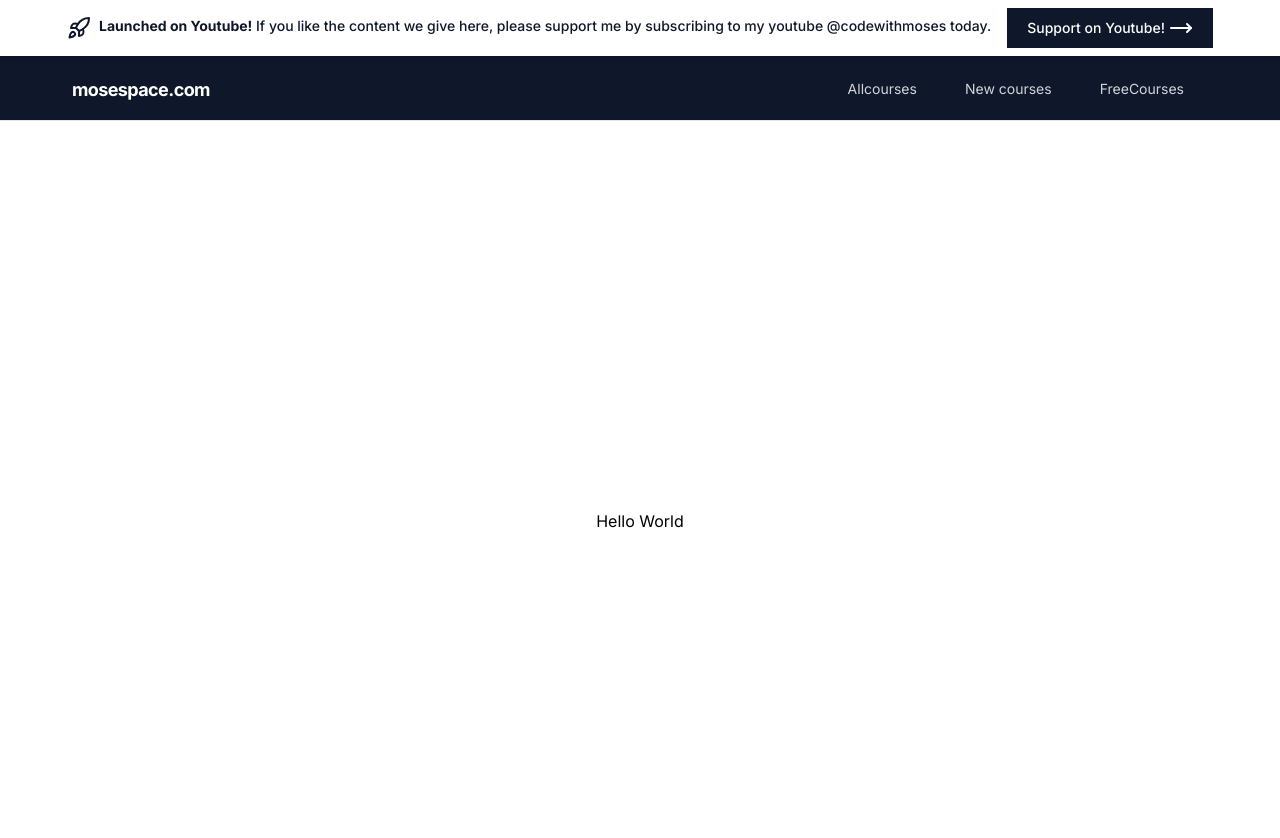
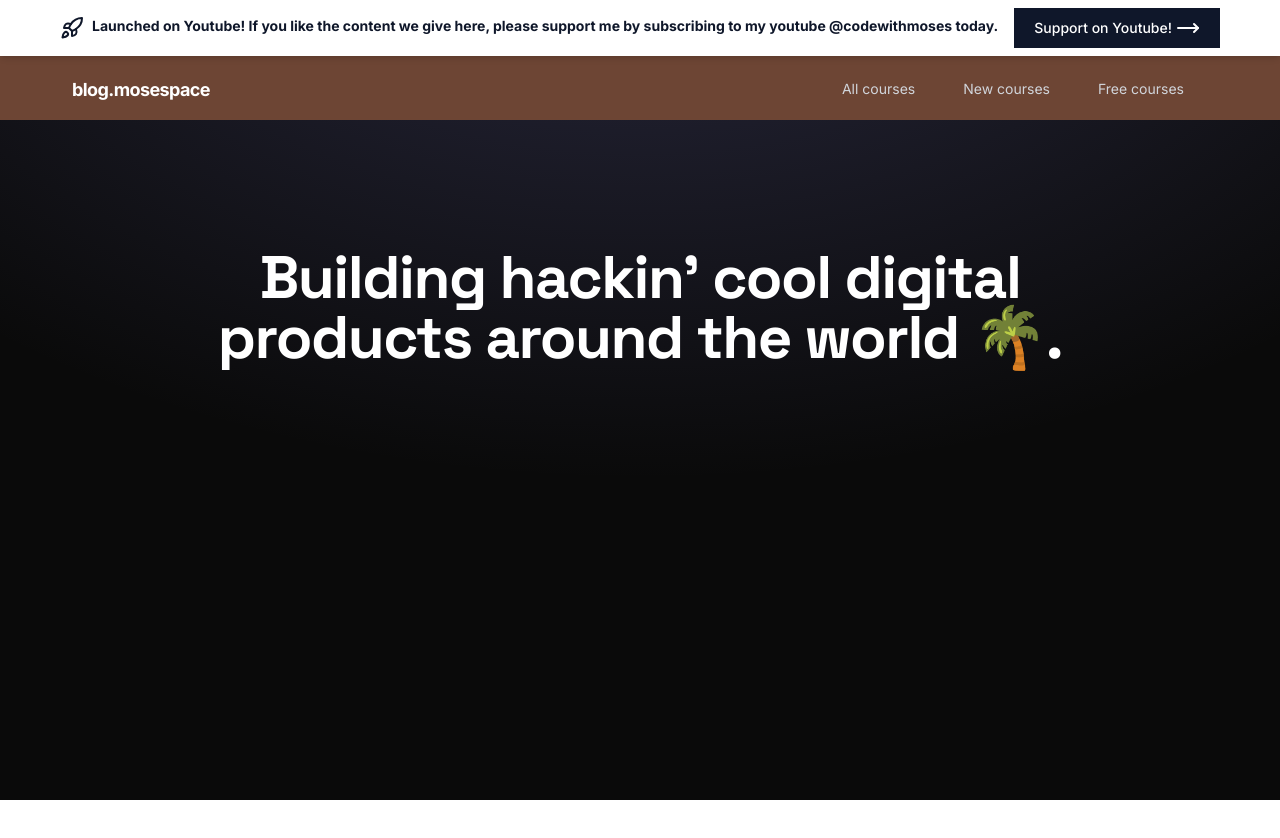
Before and after one commit to mosespace/blog.mosespace, a Next.js app: page / in a window 1280 px wide. Shown: the top 838 px of the page. After the commit the page ends 800 px from the top, so only its background shows below. Built offline with nearby package versions, Linux system fonts and the light colour scheme.

Commit message:
feat: initial initial commit

```diff
--- a/app/page.tsx
+++ b/app/page.tsx
@@ -1,9 +1,19 @@
-import Image from 'next/image'
+'use client'
+import localFont from 'next/font/local'
+
+const myFont = localFont({ src: '../public/fonts/Space_Grotesk.woff2' })
 
 export default function Home() {
   return (
-    <main className='flex min-h-screen items-center justify-center'>
-      Hello World
+    <main className='bg-blacks flex w-full justify-center'>
+      <div className='absolute top-0 z-[-2] h-screen w-full bg-neutral-950 bg-[radial-gradient(ellipse_80%_80%_at_50%_-20%,rgba(120,119,198,0.3),rgba(255,255,255,0))]'></div>
+      <div className='container flex max-w-5xl flex-col items-center justify-center text-center sm:py-20 md:py-32'>
+        <span className={myFont.className}>
+          <h1 className='font-heading mb-2 text-4xl font-bold leading-tight tracking-tight text-white sm:text-5xl md:text-6xl'>
+            Building hackin’ cool digital products around the world 🌴.
+          </h1>
+        </span>
+      </div>
     </main>
   )
 }
--- a/components/announcement.tsx
+++ b/components/announcement.tsx
@@ -1,7 +1,13 @@
+import React from 'react'
 import { MoveRight, Rocket } from 'lucide-react'
-import React from 'react'
 
-export default function Announcement() {
+export default function Announcement({
+  description = 'Launched on Youtube! If you like the content we give here, please support me by subscribing to my youtube @codewithmoses today.',
+  buttonInfo = 'Support on Youtube!',
+}: {
+  description: string
+  buttonInfo: string
+}) {
   return (
     <>
       <div className='borderk border-b-slate-900k fixed inset-x-0 top-0 z-10 bg-white px-4 py-[0.50rem] text-slate-900 shadow-md'>
@@ -10,13 +16,11 @@ export default function Announcement() {
             <div className='flex gap-2'>
               <Rocket />
               <p>
-                <span className='font-bold'>Launched on Youtube!</span> If you
-                like the content we give here, please support me by subscribing
-                to my youtube @codewithmoses today.
+                <span className='font-bold'>{description}</span>
               </p>
             </div>
             <button className='flex items-center gap-1 bg-slate-900 px-5 py-2 text-white'>
-              Support on Youtube!
+              {buttonInfo}
               <MoveRight />
             </button>
           </span>
--- a/components/navbar.tsx
+++ b/components/navbar.tsx
@@ -1,53 +1,46 @@
+import React from 'react'
+import Link from 'next/link'
 import { Menu } from 'lucide-react'
-import Link from 'next/link'
-import React from 'react'
+import { NavigationSection } from '@/types/infoType'
 
-export default function Navbar() {
+export default function Navbar({
+  path = '/',
+  pathName = 'blog.mosespace',
+  navLinks = [
+    { label: 'All courses', href: '/all-courses' },
+    { label: 'New courses', href: '/new-courses' },
+    { label: 'Free courses', href: '/free-courses' },
+  ],
+}: NavigationSection) {
   return (
     <div className='mt-14'>
-      <div className='relative mx-auto w-full border-b bg-slate-900 px-10'>
+      <div className='relative mx-auto w-full bg-primary px-10'>
         <div className='relative mx-auto flex w-full flex-col p-4 md:flex-row md:items-center md:justify-between md:px-6 lg:px-8'>
           <div className='flex flex-row items-center justify-between lg:justify-start'>
             <Link
-              href='/'
+              href={path}
               className='text-lg tracking-tight text-white focus:outline-none focus:ring lg:text-2xl'
             >
               <span className='font-bold focus:ring-0 lg:text-lg'>
-                mosespace.com
+                {pathName}
               </span>
             </Link>
-            <button className='inline-flex items-center justify-center p-2 text-gray-400 hover:text-orange-500 focus:text-black focus:outline-none md:hidden'>
+            <button className='inline-flex items-center justify-center p-2 text-gray-400 hover:text-lime-500 focus:text-black focus:outline-none md:hidden'>
               <Menu className='h-6 w-6' />
             </button>
           </div>
           <nav className='hidden flex-grow flex-col py-10 md:flex md:flex-row md:justify-end lg:py-0'>
             <ul className='list-none space-y-2 md:inline-flex md:items-center md:space-y-0'>
-              <li>
-                <Link
-                  href='#'
-                  className='border-b-2 border-transparent px-2 py-8 text-sm text-gray-300 hover:border-orange-600 hover:text-orange-500 md:px-3 lg:px-6'
-                >
-                  All
-                  <span className='hidden lg:inline'>courses</span>
-                </Link>
-              </li>
-              <li>
-                <Link
-                  href='#'
-                  className='border-b-2 border-transparent px-2 py-8 text-sm text-gray-300 hover:border-orange-600 hover:text-orange-500 md:px-3 lg:px-6'
-                >
-                  New courses
-                </Link>
-              </li>
-              <li>
-                <Link
-                  href='#'
-                  className='border-b-2 border-transparent px-2 py-8 text-sm text-gray-300 hover:border-orange-600 hover:text-orange-500 md:px-3 lg:px-6'
-                >
-                  Free
-                  <span className='hidden lg:inline'>Courses</span>
-                </Link>
-              </li>
+              {navLinks.map(({ label, href }) => (
+                <li key={label}>
+                  <Link
+                    href={href}
+                    className='border-b-2 border-transparent px-2 py-8 text-sm text-gray-300 hover:border-lime-600 hover:text-lime-500 md:px-3 lg:px-6'
+                  >
+                    <span className='hidden lg:inline'>{label}</span>
+                  </Link>
+                </li>
+              ))}
             </ul>
           </nav>
         </div>
--- a/styles/globals.css
+++ b/styles/globals.css
@@ -1,3 +1,13 @@
 @tailwind base;
 @tailwind components;
 @tailwind utilities;
+
+.bg {
+  background-color: hsla(153, 0%, 0%, 1);
+  background-image: radial-gradient(
+      at 100% 100%,
+      hsla(153, 91%, 69%, 1) 0px,
+      transparent 50%
+    ),
+    radial-gradient(at 41% 50%, hsla(349, 100%, 13%, 1) 0px, transparent 50%);
+}
--- a/tailwind.config.ts
+++ b/tailwind.config.ts
@@ -1,20 +1,18 @@
-import type { Config } from "tailwindcss";
+import type { Config } from 'tailwindcss'
 
 const config: Config = {
   content: [
-    "./pages/**/*.{js,ts,jsx,tsx,mdx}",
-    "./components/**/*.{js,ts,jsx,tsx,mdx}",
-    "./app/**/*.{js,ts,jsx,tsx,mdx}",
+    './pages/**/*.{js,ts,jsx,tsx,mdx}',
+    './components/**/*.{js,ts,jsx,tsx,mdx}',
+    './app/**/*.{js,ts,jsx,tsx,mdx}',
   ],
   theme: {
     extend: {
-      backgroundImage: {
-        "gradient-radial": "radial-gradient(var(--tw-gradient-stops))",
-        "gradient-conic":
-          "conic-gradient(from 180deg at 50% 50%, var(--tw-gradient-stops))",
+      colors: {
+        primary: '#6D4534',
       },
     },
   },
   plugins: [],
-};
-export default config;
+}
+export default config
--- /dev/null
+++ b/types/infoType.ts
@@ -0,0 +1,15 @@
+export type announcementInfo = {
+  description: string
+  buttonInfo: string
+}
+
+export type navLinks = {
+  label: string
+  href: string
+}
+
+export type NavigationSection = {
+  path: string
+  pathName: string
+  navLinks: navLinks[]
+}
```
Also changed, not shown: public/fonts/Space_Grotesk.woff2 (added), 1 other file (tests, documents, lock files or other folders).
